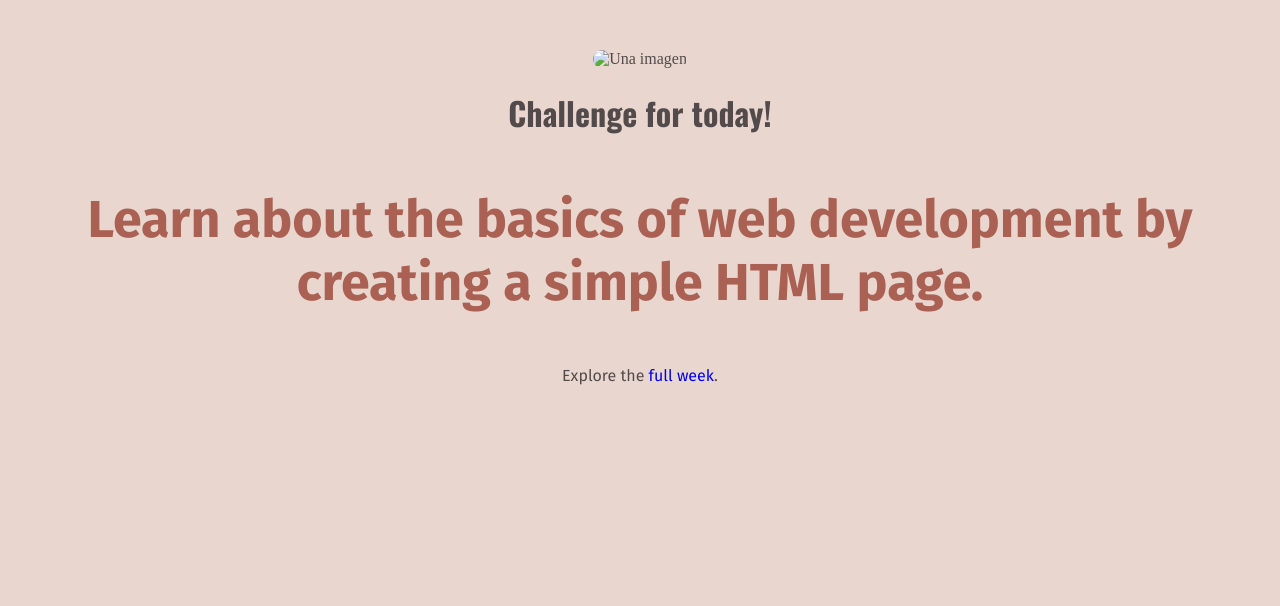
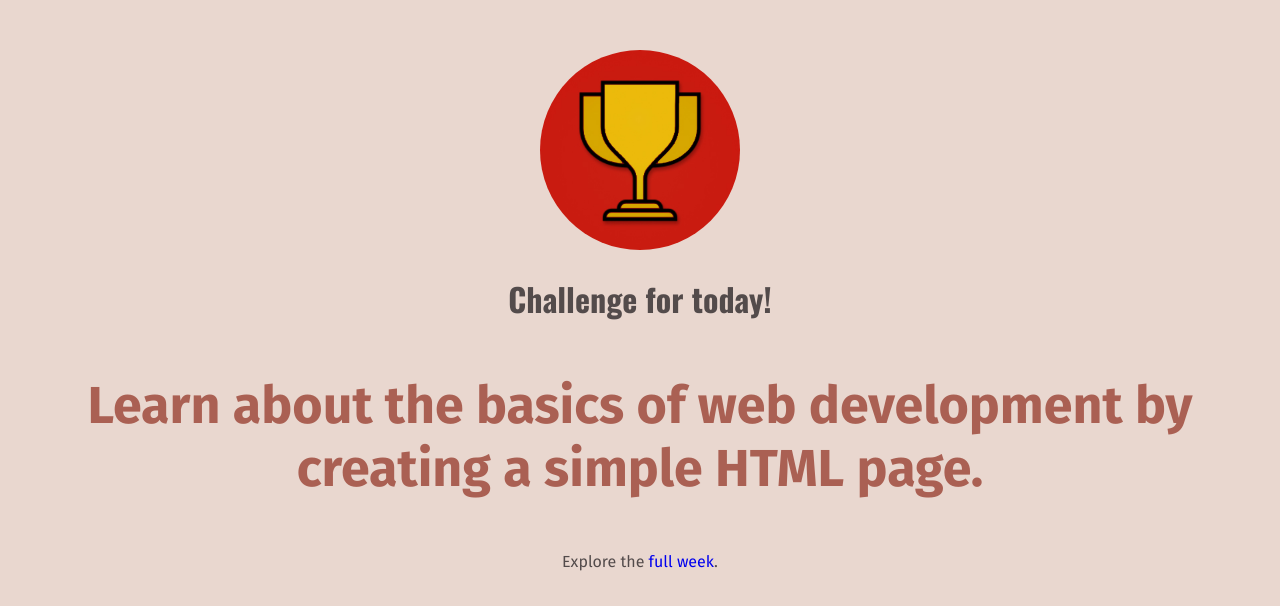
Before and after one commit to ibarretxe/Web-Development, a plain HTML site: page index.html in a window 1280 px wide. Drawn offline with nearby package versions, Linux system fonts and the light colour scheme.

Commit message:
Ajuste de Imagen

```diff
--- a/index.html
+++ b/index.html
@@ -9,7 +9,7 @@
     <title>Web Development Challenge</title>
   </head>
   <body>
-    <img src="IMG_0636.jpeg" alt="Una imagen">
+    <img src="images/IMG_0636.jpeg" alt="Una imagen">
     <h1>Challenge for today!</h1>
     <p id="todays-challenge">
       Learn about the basics of web development by creating a simple HTML page.
```
